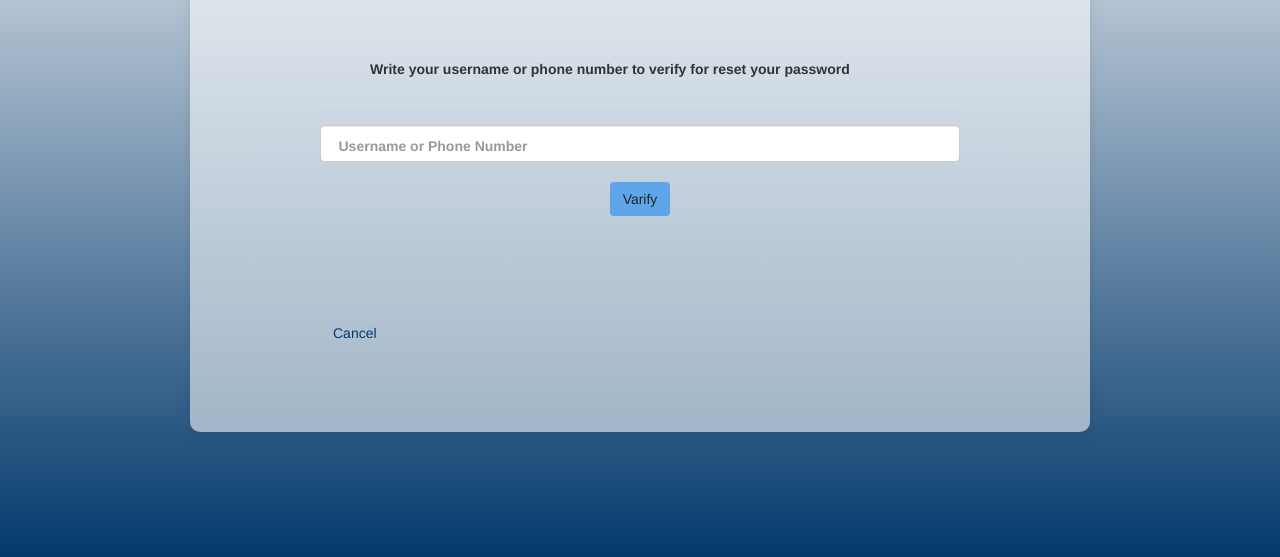
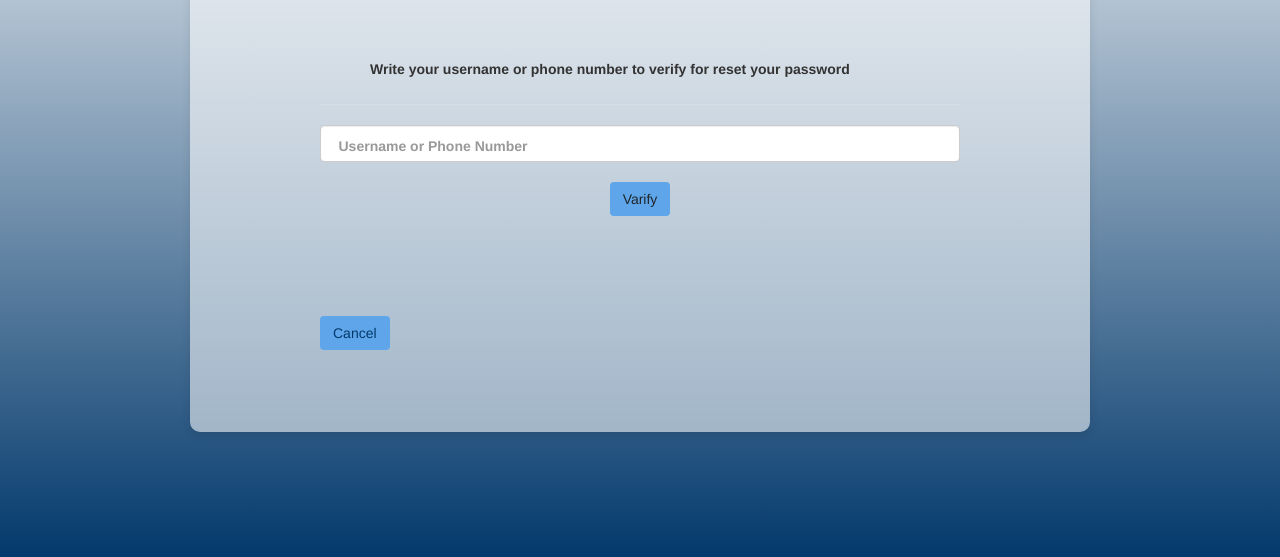
Before and after one commit to Al-Qassim/VoteChain, a Python web app: template templates/forgetPassword.html in a window 1280 px wide. Shown: the part 243-800 px from the top of the page. Run offline with Jinja, Linux system fonts and the light colour scheme; the template is opened without the code that fills it, so the values that code supplies are empty; some libraries are stand-ins or nearby versions.

Commit message:
some animation on forget password page and reset password also

```diff
--- a/templates/forgetPassword.html
+++ b/templates/forgetPassword.html
@@ -20,7 +20,7 @@
         <div class="button-center" style=" margin-left: 80px; margin-right: 80px;">
             <button type="submit" class="btn" style="background-color: #5ea6e9;">Varify</button></div>
         <div>
-            <a href="/login" class="btn btn-outline-primary" role="button" aria-pressed="true" style="position: absolute; margin-top: 100px; color: #03396C;">Cancel</a>
+            <a href="/login" class="btn target" role="button" aria-pressed="true" style="position: absolute; margin-top: 100px;">Cancel</a>
         </div>
 
     </form>
--- a/templates/layout.html
+++ b/templates/layout.html
@@ -84,6 +84,15 @@
             font-size: 20px;
             color: #ff0000;
         }
+        .target {
+            background-color: #5ea6e9;
+            transition: background-color 2s 500ms;
+        }
+
+        .target:hover {
+            color: white;
+            background-color: #03396C;
+        }
     </style>
 
 <head>
--- a/templates/reset_password.html
+++ b/templates/reset_password.html
@@ -29,7 +29,7 @@
         <button type="submit" class="btn" style="background-color: #5ea6e9;">Confirm</button></div>
     <div>
     <div>
-        <a href="/forgetPassword" class="btn btn-outline-primary" role="button" aria-pressed="true" style="position: absolute; margin-top: 100px; color: #03396C;">Back</a>
+        <a href="/forgetPassword" class="btn target" role="button" aria-pressed="true" style="position: absolute; margin-top: 100px;">Back</a>
     </div>
 
 </form>
```
Also changed, not shown: 2 other files.
